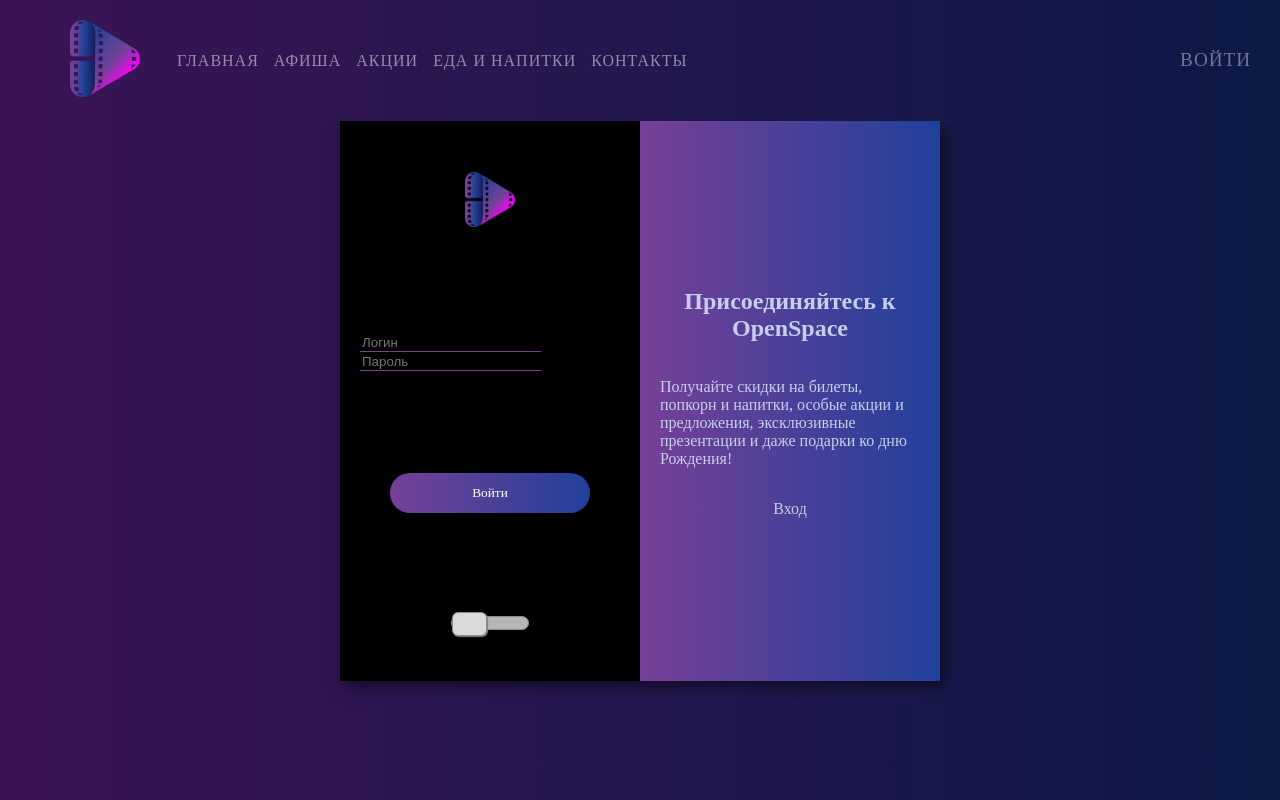
After one commit to shaplvaleriya/OpenSpace, a PHP site: page /registration/registration.php in a window 1280 px wide. The commit adds this page. Run offline with PHP 8.4, Linux system fonts and the light colour scheme; some web fonts are replaced.

Commit message:
menu, food, registration

```diff
--- a/css/demo.css
+++ b/css/demo.css
@@ -53,12 +53,12 @@
 	position: relative;
 	display: flex;
 	flex-direction: column;
-	justify-content: center;
+	/*justify-content: center;*/
 	align-items: center;
 	width: 100%;
 	height: 100vh;
 	min-height: 600px;
-	pointer-events: none;
+	/*pointer-events: none;*/
 }
 
 .content {
@@ -70,7 +70,7 @@
 	position: relative;
 	display: flex;
 	flex-direction: column;
-	justify-content: center;
+	/*justify-content: center;*/
 	align-items: center;
 	width: 100%;
 	height: 100vh;
--- a/css/header.css
+++ b/css/header.css
@@ -1,8 +1,3 @@
-* {
-    -webkit-box-sizing: border-box;
-            box-sizing: border-box;
-  }
-
 header {
   width: 100%;
 }
@@ -26,6 +21,7 @@
 
 header nav .nav-logo img {
   width: 70px;
+  z-index: 1;
 }
 
 header nav .nav-content {
--- /dev/null
+++ b/css/registration.css
@@ -0,0 +1,202 @@
+@font-face {
+  font-family: Gilroy;
+  src: url(../font/Gilroy-Light.ttf);
+}
+
+@font-face {
+  font-family: Gilroy-Bold;
+  src: url(../font/Gilroy-ExtraBold.ttf);
+}
+
+@font-face {
+  font-family: Gilroy-Heavy;
+  src: url(../font/Gilroy-Heavy.ttf);
+}
+
+body {
+  background: linear-gradient(0.25turn,#3B1455,#0B1945);
+  color: #C7CEEB !important;
+  overflow-x: hidden;
+  overflow-y: hidden;
+  font-family: Gilroy;
+  margin: 0;
+  padding: 0;
+}
+
+main {
+  position: relative;
+  width: 100%;
+  overflow: hidden;
+  display: flex;
+  justify-content: center;
+  height: 80vh;
+}
+
+.content
+{
+  width: 600px;
+  height: 70vh;
+  box-shadow: 4px 6px 15px rgba(0,0,0,0.5);
+}
+
+.content-registration, .content-authorization{
+  display: none;
+}
+
+.content-registration-open, .content-authorization-open
+{
+  display: flex;
+  flex-direction: row;
+}
+
+.left-part, .right-part
+{
+  width: 50vw;
+  height: 70vh;
+  padding: 0 20px;
+}
+
+.right-part
+{
+ background: linear-gradient(0.25turn, #764098, #21409A);
+ display: flex;
+ justify-content: center;
+ align-items: center;
+ flex-direction: column;
+}
+
+.right-part h2
+{
+  text-align: center;
+  font-family: Gilroy-Bold;
+}
+
+.left-part
+{
+  background: #000;
+  display: flex;
+  justify-content: space-around;
+  align-items: center;
+  flex-direction: column;
+}
+
+.form-logo img
+{
+  width: 50px;
+}
+
+.button
+{
+  width: 200px;
+  height: 40px;
+  font-family: Gilroy;
+  border-radius: 25px;
+  border: none;
+  color: white;
+  cursor: pointer;
+  background: -webkit-gradient(linear, left top, right top, from(#764098), to(#21409A));
+  background: linear-gradient(0.25turn, #764098, #21409A);
+}
+
+input{
+  color: rgb(228, 228, 228);
+  border-bottom: 1px solid #764098;
+  border-top: none;
+  border-left: none;
+  border-right: none;
+  background: none;
+  outline: none;
+}
+
+/*FOR INPUT RANGE*/
+
+input[type=range] {
+  -webkit-appearance: none;
+  width: 30%;
+  border: none;
+  margin-bottom: 0;
+  background: none;
+}
+input[type=range]:focus {
+  outline: none;
+}
+input[type=range]::-webkit-slider-runnable-track {
+  width: 100%;
+  height: 14px;
+  cursor: pointer;
+  transition: 0.2s;
+  box-shadow: 0px 0px 0px #000000;
+  background: #B6B6B6;
+  border-radius: 25px;
+  border: 1px solid #8A8A8A;
+}
+input[type=range]::-webkit-slider-thumb {
+  box-shadow: 1px 1px 1px #828282;
+  border: 1px solid #8A8A8A;
+  height: 24px;
+  width: 35px;
+  border-radius: 6px;
+  background: #DADADA;
+  cursor: pointer;
+  -webkit-appearance: none;
+  margin-top: -5px;
+}
+input[type=range]:focus::-webkit-slider-runnable-track {
+  background: #B6B6B6;
+}
+input[type=range]::-moz-range-track {
+  width: 100%;
+  height: 16px;
+  cursor: pointer;
+  transition: 0.2s;
+  box-shadow: 0px 0px 0px #000000;
+  background: #B6B6B6;
+  border-radius: 25px;
+  border: 1px solid #8A8A8A;
+}
+input[type=range]::-moz-range-thumb {
+  box-shadow: 1px 1px 1px #828282;
+  border: 1px solid #8A8A8A;
+  height: 24px;
+  width: 35px;
+  border-radius: 6px;
+  background: #DADADA;
+  cursor: pointer;
+}
+input[type=range]::-ms-track {
+  width: 100%;
+  height: 16px;
+  cursor: pointer;
+  transition: 0.2s;
+  background: transparent;
+  border-color: transparent;
+  color: transparent;
+}
+input[type=range]::-ms-fill-lower {
+  background: #B6B6B6;
+  border: 1px solid #8A8A8A;
+  border-radius: 50px;
+  box-shadow: 0px 0px 0px #000000;
+}
+input[type=range]::-ms-fill-upper {
+  background: #B6B6B6;
+  border: 1px solid #8A8A8A;
+  border-radius: 50px;
+  box-shadow: 0px 0px 0px #000000;
+}
+input[type=range]::-ms-thumb {
+  margin-top: 1px;
+  box-shadow: 1px 1px 1px #828282;
+  border: 1px solid #8A8A8A;
+  height: 24px;
+  width: 35px;
+  border-radius: 6px;
+  background: #DADADA;
+  cursor: pointer;
+}
+input[type=range]:focus::-ms-fill-lower {
+  background: #B6B6B6;
+}
+input[type=range]:focus::-ms-fill-upper {
+  background: #B6B6B6;
+}
--- /dev/null
+++ b/js/header.js
@@ -0,0 +1,21 @@
+// window.onscroll = function() {myFunction()};
+
+// function myFunction() {
+//   if(window.pageYOffset > 80){
+//   	document.getElementById('hed').setAttribute(
+//    "style", "background: linear-gradient(0.5turn, rgba(118, 64, 152, 0.8), rgba(33, 64, 154, 0.01));");
+// }else{
+// 	document.getElementById('hed').setAttribute(
+//    "style", "background: none;");
+// }
+// }
+
+var url = location.pathname;
+var urlPage = url.substr(url.lastIndexOf('/') + 1);
+urlPage = urlPage.substr(0, urlPage.indexOf('.'))
+
+console.log(urlPage);
+if(urlPage == 'reg'){
+   document.getElementById('signInModal').style.display = "none";
+}
+document.getElementById(urlPage).classList.add('current');
--- a/menu/menu.php
+++ b/menu/menu.php
@@ -1,6 +1,8 @@
 <head>
 	<meta charset="UTF-8">
 	<link rel="stylesheet" href="../css/pater.css">
+	<link rel="stylesheet" href="../css/header.css">
+	<link rel="stylesheet" href="../css/media-quaries.css">
 	<title>OpenSpace</title>
 	<script src="https://ajax.googleapis.com/ajax/libs/jquery/3.4.1/jquery.min.js"></script>
 </head>
@@ -14,8 +16,8 @@
                     <ul>
                         <li><a href="#" data-hover="Главная">Главная</a></li>
                         <li><a href="#" data-hover="Афиша">Афиша</a></li>
-                        <li><a href="#" data-hover="Акции">Акции</a></li>
-                        <li><a href="#" data-hover="Еда и напитки">Еда и напитки</a></li>
+                        <li id="stock"><a href="#" data-hover="Акции">Акции</a></li>
+                        <li id="food"><a href="#" data-hover="Еда и напитки">Еда и напитки</a></li>
                         <li><a href="#" data-hover="Контакты">Контакты</a></li>
                     </ul>
                 </div>
@@ -39,3 +41,5 @@
             <span class="line"></span>
         </div>
     </header>
+    <script src="../js/hamburger.js"></script>
+    <script src="../js/header.js"></script>
--- /dev/null
+++ b/registration/registration.php
@@ -0,0 +1,93 @@
+<!DOCTYPE html>
+<html lang="en" class="no-js">
+	<head>
+		<meta charset="UTF-8" />
+		<title>OpenSpace</title>
+    <link rel="stylesheet" href="../css/registration.css">
+	</head>
+	<body>
+		<?php
+		include '../menu/menu.php';
+		?>
+		<main>
+		<div class="content">
+      <div class="content-registration">
+        <form action="register.php" method="post" class="left-part">
+            <div class="form-logo">
+              <img src="../image/logo.png" alt="">
+            </div>
+            <div>
+              <input type="text" name="username" required placeholder="Логин">
+              <input type="text" name="email" required placeholder="E-mail">
+              <input type="password" name="pass" placeholder="Пароль">
+              <input type="password" name="passw" placeholder="Подтверждение пароля">
+            </div>
+              <input type="submit" name="submit" class="button" value="Зарегистрироваться">
+              <input type="range" class="regOuth" min="1" max="2" onchange="changeLogin(this)" value="2">
+        </form>
+        <div class="right-part">
+            <h2>
+              Присоединяйтесь к OpenSpace
+            </h2>
+            <p>Получайте скидки на билеты, попкорн и
+              напитки, особые акции и предложения,
+              эксклюзивные презентации и даже
+              подарки ко дню Рождения!</p>
+
+            <!-- <p class="podpis">Регистрация</p> -->
+
+        </div>
+      </div>
+      <div class="content-authorization content-authorization-open">
+          <form action="auth_in.php" method="post" class="left-part">
+            <div class="form-logo">
+              <img src="../image/logo.png" alt="">
+            </div>
+            <div>
+              <input type="text" name="username" placeholder="Логин">
+              <input type="password" name="pass" placeholder="Пароль">
+            </div>
+            <input type="submit" name="submit" class="button" value="Войти">
+            <input type="range" class="regOuth" min="1" max="2" onchange="changeSignUp(this)" value="1">
+          </form>
+        <div class="right-part">
+          <h2>
+              Присоединяйтесь
+              к OpenSpace
+            </h2>
+            <p>Получайте скидки на билеты, попкорн и
+              напитки, особые акции и предложения,
+              эксклюзивные презентации и даже
+              подарки ко дню Рождения!</p>
+
+
+            <p class="podpis">Вход</p>
+
+        </div>
+      </div>
+      </div>
+    </div>
+		</main>
+		<?php
+		// include '../footer/footer.php';
+		?>
+	</body>
+    <script>
+    var sing = document.querySelector('.content-authorization');
+    var popup = document.querySelector('.content-registration');
+
+    function changeLogin(slider) {
+      if (slider.value = 2) {
+        popup.classList.remove('content-registration-open');
+        sing.classList.add('content-authorization-open');
+      }
+    };
+
+    function changeSignUp(slider) {
+      if (slider.value = 1) {
+        sing.classList.remove('content-authorization-open');
+        popup.classList.add('content-registration-open');
+      }
+    };
+  </script>
+</html>
--- a/stock/stock.php
+++ b/stock/stock.php
@@ -5,7 +5,6 @@
 		<title>OpenSpace</title>
 		<link rel="stylesheet" type="text/css" href="../css/demo.css" />
 		<link rel="stylesheet" type="text/css" href="../css/stock.css" />
-		<link rel="stylesheet" href="../css/media-quaries.css">
 	</head>
 	<body>
 		<?php
```
Also changed, not shown: css/food.css (added, +92 -0 lines), food/food.php (added, +69 -0 lines), food/popcorn.php (added, +62 -0 lines). Lines whose indentation alone changed are shown as unchanged.
